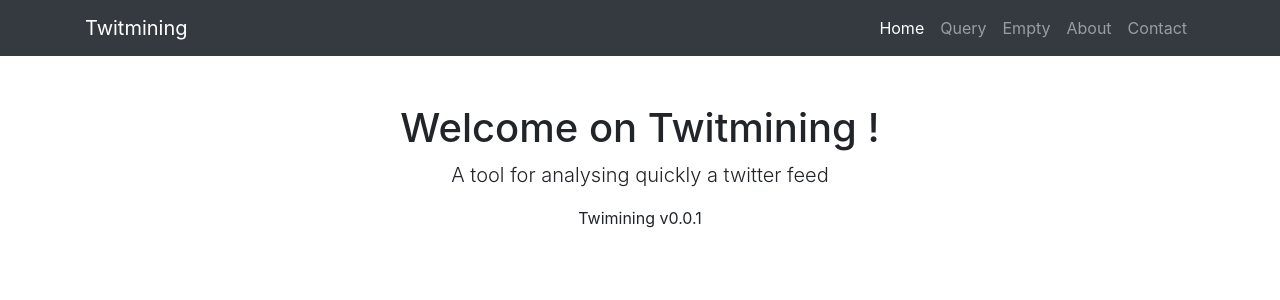
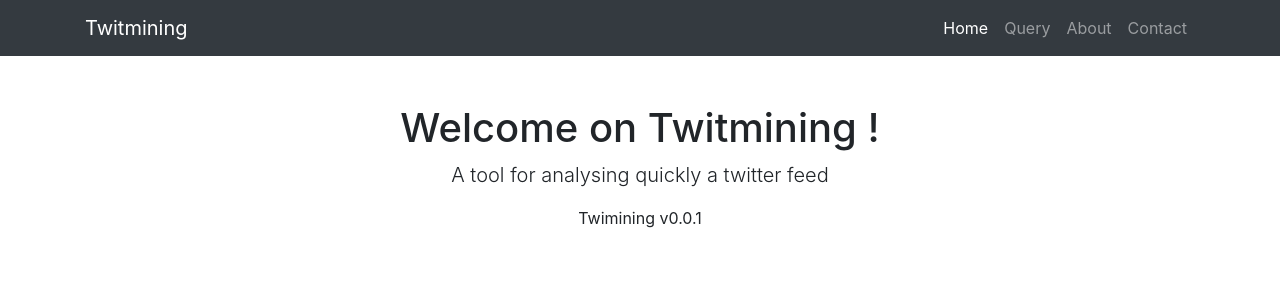
Before and after one commit to nicohlr/twitmining, a Django app: page /twitmining/ in a window 1280 px wide. Shown: the top 300 px of the page. Run offline with Django 3.2, Linux system fonts and the light colour scheme; parts of the project's set-up code (start-up, migrations or seed data) failed here and were passed over; some libraries are stand-ins or nearby versions.

Commit message:
empty DB before each query

```diff
--- a/templates/base.html
+++ b/templates/base.html
@@ -51,9 +51,6 @@
                             <a class="nav-link" href="/twitmining/query/">Query</a>
                         </li>
                         <li class="nav-item">
-                            <a class="nav-link" href="/twitmining/empty/">Empty</a>
-                        </li>
-                        <li class="nav-item">
                             <a class="nav-link" href="twitmining/about/">About</a>
                         </li>
                         <li class="nav-item">
--- a/twitmining/templates/twitmining/empty.html
+++ /dev/null
@@ -1,5 +0,0 @@
-{% extends "base.html" %}
-{% block title %} Twitmining {% endblock %}
-{% block content %}
-    <h1>The database is now empty !</h1>
-{% endblock %}
--- a/twitmining/urls.py
+++ b/twitmining/urls.py
@@ -4,5 +4,4 @@ from . import views
 urlpatterns = [
     path('', views.home),
     path('query/', views.query, name='query'),
-    path('empty/', views.empty_database, name='empty')
 ]
--- a/twitmining/views.py
+++ b/twitmining/views.py
@@ -10,16 +10,13 @@ def home(request):
 
 
 def query(request):
-    tweets = t.search.tweets(q="vache", count=10)
+    Tweet.objects.all().delete()
+    tweets = t.search.tweets(q="django", count=10)
     links = []
     count = 0
     for tweet in tweets['statuses']:
         Tweet.objects.create(id_number=tweet['id_str']).save()
-        links += ['https://twitter.com/TheTwitmining/status/' + str(Tweet.objects.all()[count])]
+        links += ['https://twitter.com/TheTwitmining/status/' +
+                  str(Tweet.objects.all()[count])]
         count += 1
     return render(request, './twitmining/query.html', {'links': links})
-
-
-def empty_database(request):
-    Tweet.objects.all().delete()
-    return render(request, './twitmining/empty.html')
```
Also changed, not shown: db.sqlite3.
